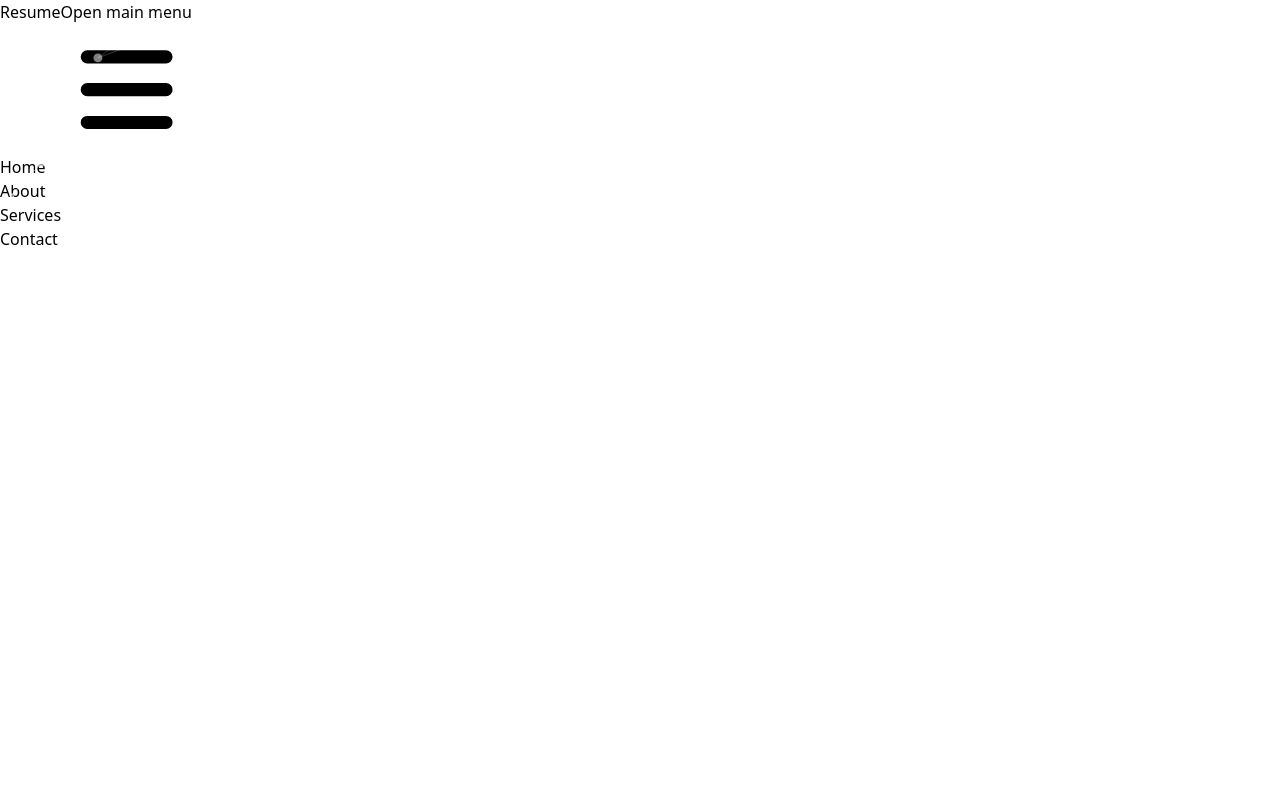
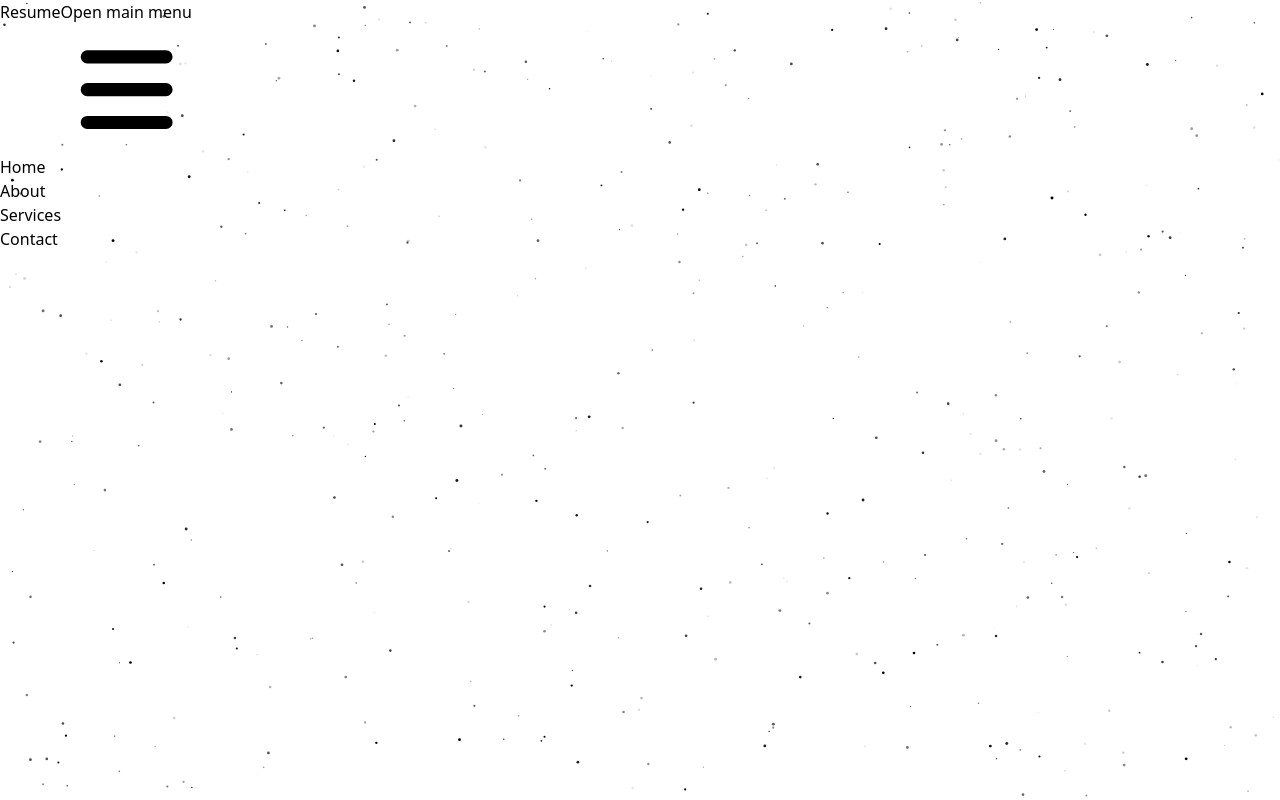
Before and after one commit to Yeasir-Hossain/portfolioV2, a Next.js app: page /components/Particle in a window 1280 px wide. Built offline with nearby package versions, Linux system fonts and the light colour scheme.

Commit message:
particles added

```diff
--- a/pages/Navbar.js
+++ b/pages/Navbar.js
@@ -13,7 +13,6 @@ const Navbar = () => {
         }, []);
 
         if (!mounted) return null;
-        const currentTheme = theme === 'system' ? systemTheme : theme;
         if (currenttheme === 'dark') {
             return (
                 <button type="button"
@@ -43,7 +42,7 @@ const Navbar = () => {
 
     }
     return (
-        <nav className="bg-white border-gray-200 px-2 sm:px-4 py-2.5 dark:bg-gray-900">
+        <nav className="bg-transparent">
             <div className="container flex flex-wrap items-center justify-between mx-auto max-w-[90rem]">
                 <div className="flex md:order-2">
                     <button type="button" className="text-white bg-blue-700 hover:bg-blue-800 font-medium rounded-lg text-sm px-5 py-2.5 text-center mr-3 md:mr-0 dark:bg-blue-600 dark:hover:bg-blue-700 dark:focus:ring-blue-800">Resume</button>
@@ -54,7 +53,7 @@ const Navbar = () => {
                     </button>
                 </div>
                 <div className="items-center justify-between hidden w-full md:flex md:w-auto md:order-1" id="navbar-cta">
-                    <ul className="flex flex-col p-4 mt-4 border border-gray-100 rounded-lg bg-gray-50 md:flex-row md:space-x-8 md:mt-0 md:text-sm md:font-medium md:border-0 md:bg-white dark:bg-gray-800 md:dark:bg-gray-900 dark:border-gray-700">
+                    <ul className="flex flex-col p-4 mt-4 border md:flex-row md:space-x-8 md:mt-0 text-sm md:text-base md:font-medium md:border-0 ">
                         <li>
                             <a href="#" className="block py-2 pl-3 pr-4 text-gray-700 rounded hover:bg-gray-100 md:hover:bg-transparent md:hover:text-blue-700 md:p-0 md:dark:hover:text-white dark:text-gray-400 dark:hover:bg-gray-700 dark:hover:text-white md:dark:hover:bg-transparent dark:border-gray-700">Home</a>
                         </li>
--- a/pages/components/Particle.js
+++ b/pages/components/Particle.js
@@ -1,20 +1,28 @@
-import React from 'react';
-import { useCallback } from "react";
-import Particles from "react-tsparticles";
+import { useTheme } from "next-themes";
+import React, { useState } from "react"
+import Particles from 'react-tsparticles'
 import { loadFull } from "tsparticles";
 
-const Particle = () => {
-    const particlesInit = useCallback(async engine => {
-        console.log(engine);
+function Particle() {
+    const { systemTheme, theme } = useTheme()
+    const [particlecolor, setParticlecolor] = useState("f1f1f1")
+    const currenttheme = theme === 'system' ? systemTheme : theme
+    const particlesInit = async (main) => {
+        await loadFull(main);
+    };
+    const particlesLoaded = (container) => {
+        if (currenttheme === 'dark') {
+            setParticlecolor("f1f1f1")
+        }
+        else {
+            setParticlecolor("000000")
+        }
+    };
 
-        await loadFull(engine);
-    }, []);
 
-    const particlesLoaded = useCallback(async container => {
-        await console.log(container);
-    }, []);
 
     return (
+        <div className="-z-50 absolute">
             <Particles
                 id="tsparticles"
                 init={particlesInit}
@@ -22,40 +30,46 @@ const Particle = () => {
                 options={{
                     fpsLimit: 120,
                     interactivity: {
+                        detectsOn: 'canvas',
                         events: {
-                        onClick: {
-                            enable: true,
-                            mode: "push",
-                        },
-                        onHover: {
-                            enable: true,
-                            mode: "repulse",
-                        },
-                        resize: true,
-                    },
-                    modes: {
-                        push: {
-                            quantity: 4,
-                        },
-                        repulse: {
-                            distance: 20,
-                            duration: 0.4,
-                        },
+                            resize: true
                         },
                     },
                     particles: {
                         color: {
-                        value: "#ffffff",
+                            value: particlecolor
                         },
-                    links: {
-                        color: "#ffffff",
-                        distance: 100,
+                        number: {
+                            density: {
                                 enable: true,
-                        opacity: 0.5,
-                        width: 1,
+                                area: 1080
                             },
-                    collisions: {
+                            limit: 0,
+                            value: 500,
+                        },
+                        opacity: {
+                            animation: {
                                 enable: true,
+                                minimumValue: 0.5,
+                                speed: 2,
+                                sync: false,
+                            },
+                            random: {
+                                enable: true,
+                                minimumValue: 0.1,
+                            },
+                            value: 1,
+                        },
+                        shape: {
+                            type: 'circle',
+
+                        },
+                        size: {
+                            random: {
+                                enable: true,
+                                minimumValue: 0.5
+                            },
+                            value: 1.5
                         },
                         move: {
                             directions: "none",
@@ -64,30 +78,13 @@ const Particle = () => {
                                 default: "bounce",
                             },
                             random: false,
-                        speed: 0.2,
+                            speed: 0.05,
                             straight: false,
                         },
-                    number: {
-                        density: {
-                            enable: true,
-                            area: 800,
-                        },
-                        value: 80,
-                    },
-                    opacity: {
-                        value: 0.5,
-                    },
-                    shape: {
-                        type: "circle",
-                    },
-                    size: {
-                        value: { min: 1, max: 5 },
-                    },
-                },
-                detectRetina: true,
+                    }
                 }}
             />
+        </div>
     );
-};
-
+}
 export default Particle;
--- a/pages/index.js
+++ b/pages/index.js
@@ -1,6 +1,6 @@
 import Head from 'next/head'
-import Navbar from './Navbar'
-// import Particle from './components/particle'
+import Particle from './components/Particle'
+
 
 export default function Home() {
   return (
@@ -12,7 +12,7 @@ export default function Home() {
         <link rel="icon" href="/favicon.ico" />
       </Head>
       <main>
-        {/* <Particle></Particle> */}
+        <Particle></Particle>
         <h1>hello home</h1>
       </main>
     </>
```
Lines whose indentation alone changed are shown as unchanged.
